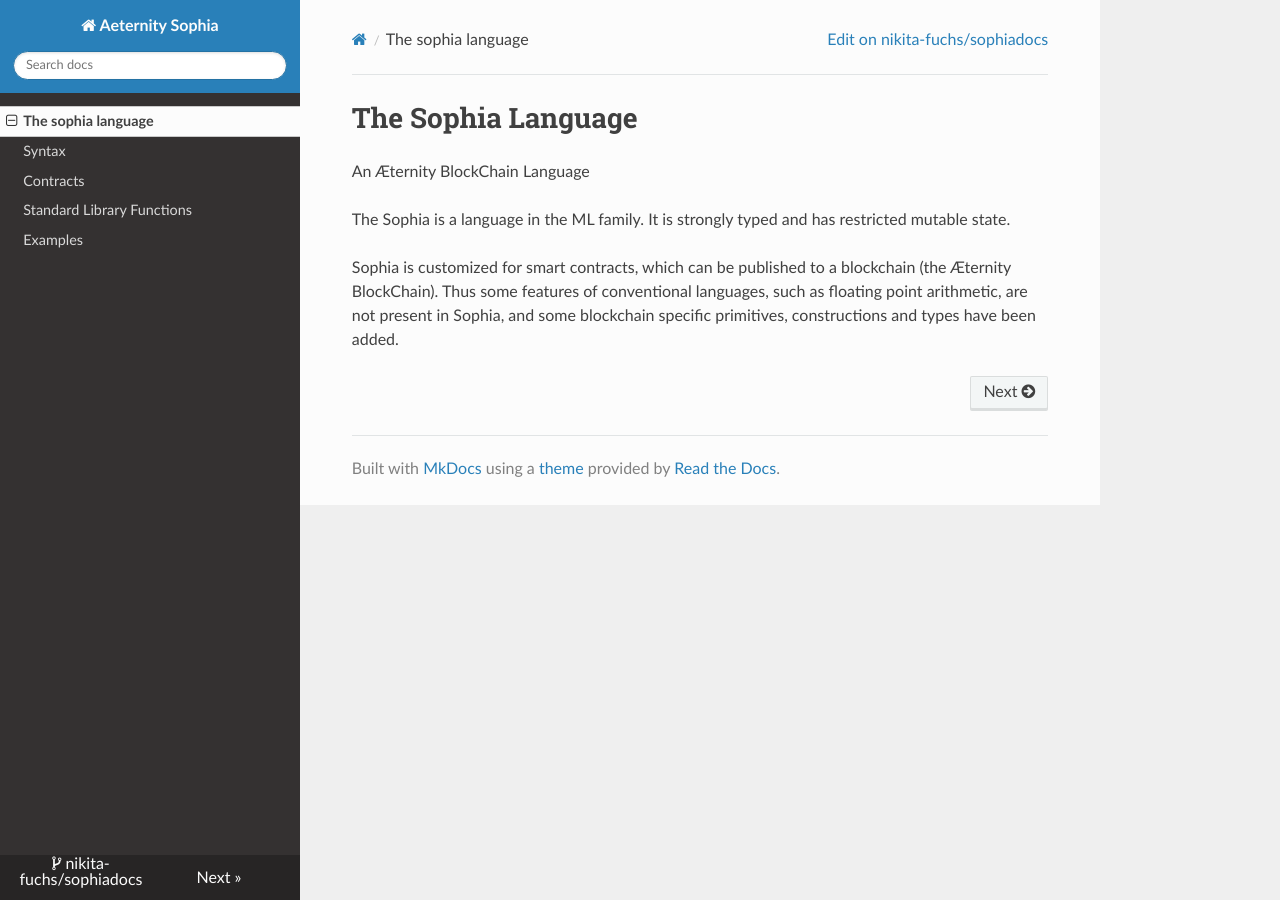
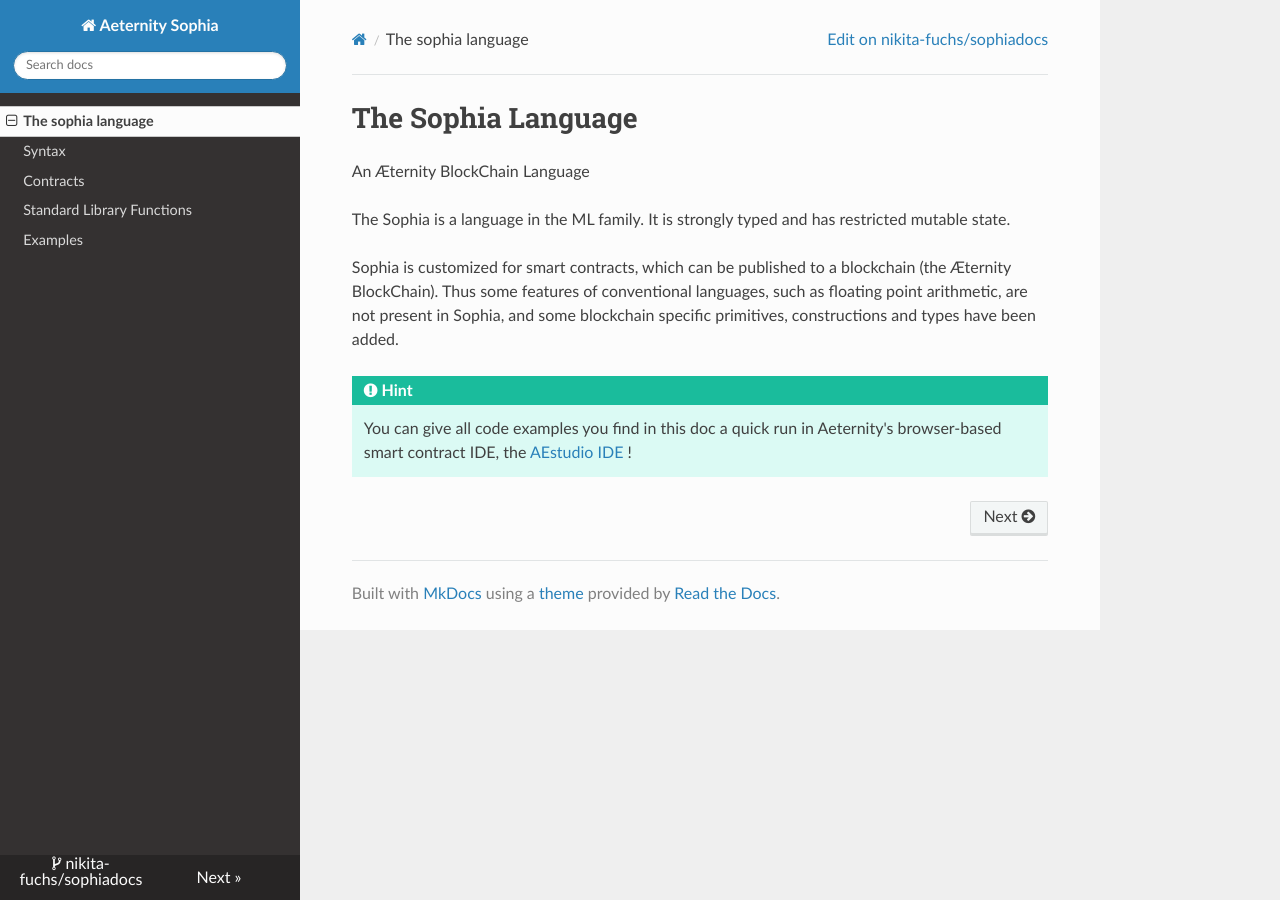
Before and after one commit to nikita-fuchs/sophiadocs, an MkDocs documentation site: the page built from docs/index.md, in a window 1280 px wide. Built offline with MkDocs 1.6.1, drawn with Linux system fonts in a browser that asks for light colours; nearby versions of some CDN libraries.

Commit message:
add aestudio hint

```diff
--- a/docs/index.md
+++ b/docs/index.md
@@ -9,3 +9,6 @@ Sophia is customized for smart contracts, which can be published
 to a blockchain (the Æternity BlockChain). Thus some features of conventional
 languages, such as floating point arithmetic, are not present in Sophia, and
 some blockchain specific primitives, constructions and types have been added.
+
+!!! hint
+    You can give all code examples you find in this doc a quick run in Aeternity's browser-based smart contract IDE, the [AEstudio IDE](https://studio.aepps.com/) !
```
